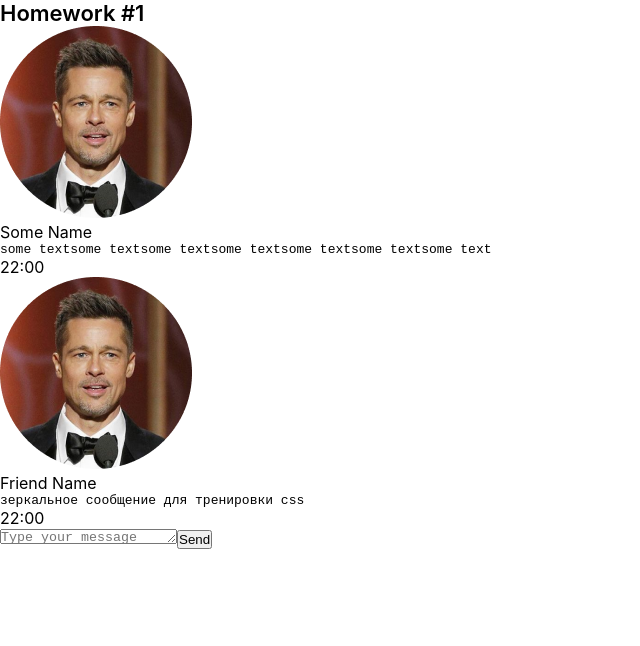
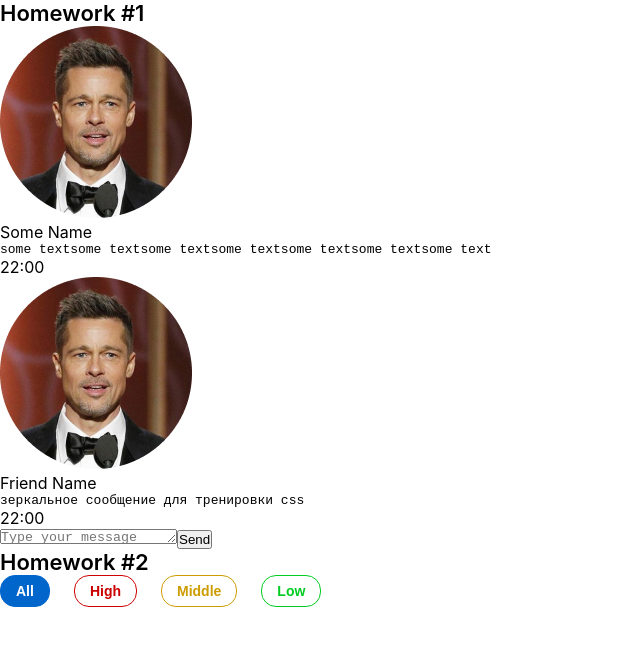
Before and after one commit to katePlyhauka/hws2-master, a React (Create React App) app: page / in a window 1280 px wide. Shown: the top 646 px of the page, without its empty margins (0-640 px from the left). Built offline with nearby package versions, Linux system fonts and the light colour scheme.

Commit message:
homework 2-2

```diff
--- a/package.json
+++ b/package.json
@@ -1,6 +1,6 @@
 {
   "name": "hws2",
-  "homepage": "http://IgnatZakalinsky.github.io/hws2",
+  "homepage": "https://katePlyhauka.github.io/hws2-master",
   "version": "0.1.0",
   "private": true,
   "dependencies": {
@@ -16,7 +16,7 @@
     "@types/react-dom": "18.0.6",
     "@types/uuid": "8.3.4",
     "axios": "0.27.2",
-    "gh-pages": "4.0.0",
+    "gh-pages": "^6.3.0",
     "react": "18.2.0",
     "react-dom": "18.2.0",
     "react-redux": "8.0.4",
--- a/src/s1-main/App.tsx
+++ b/src/s1-main/App.tsx
@@ -1,13 +1,14 @@
 import React from 'react'
 import s from './App.module.css'
 import HW1 from '../s2-homeworks/hw01/HW1'
+import HW2 from "../s2-homeworks/hw02/HW2";
 
 function App() {
     return (
         <div className={s.App}>
             <HW1/>
             {/*раскомментировать по ходу выполнения*/}
-            {/*<HW2/>*/}
+            <HW2/>
             {/*<HW3/>*/}
             {/*<HW4/>*/}
 
--- a/src/s2-homeworks/hw02/HW2.tsx
+++ b/src/s2-homeworks/hw02/HW2.tsx
@@ -3,30 +3,30 @@ import Affairs from './affairs/Affairs'
 import s2 from '../../s1-main/App.module.css'
 
 /*
-* 1 - описать типы AffairPriorityType, AffairType
-* 2 - указать нужный тип для defaultAffairs
-* 3 - дописать типы и логику функции filterAffairs и проверить её тестами
-* 4 - выполнить пункт 3 для функции deleteAffair
-* 5 - указать нужный тип в useState с affairs
+// * 1 - описать типы AffairPriorityType, AffairType
+// * 2 - указать нужный тип для defaultAffairs
+// * 3 - дописать типы и логику функции filterAffairs и проверить её тестами
+// * 4 - выполнить пункт 3 для функции deleteAffair
+// * 5 - указать нужный тип в useState с affairs
 * 6 - дописать тип и логику функции deleteAffairCallback
-* 7 - в файле Affairs.tsx дописать типизацию пропсов
-* 8 - в файле Affairs.tsx дописать логику функций setAll, setHigh, setMiddle, setLow
+// * 7 - в файле Affairs.tsx дописать типизацию пропсов
+// * 8 - в файле Affairs.tsx дописать логику функций setAll, setHigh, setMiddle, setLow
 * 9 - в файле Affair.tsx дописать типизацию пропсов
 * 10 - в файле Affair.tsx дописать функции deleteCallback и использовать
 * 11 - в файле Affair.tsx отобразить приходящие данные
 * */
 
 // types
-export type AffairPriorityType = any // need to fix any
+export type AffairPriorityType = 'low' | 'middle' | 'high' // need to fix any
 export type AffairType = {
-    _id: any // need to fix any
-    name: any // need to fix any
+    _id: number // need to fix any
+    name: string // need to fix any
     priority: AffairPriorityType
 }
 export type FilterType = 'all' | AffairPriorityType
 
 // constants
-const defaultAffairs: any = [ // need to fix any
+const defaultAffairs: Array<AffairType> = [ // need to fix any
     {_id: 1, name: 'React', priority: 'high'}, // студенты могут изменить содержимое name и количество элементов в массиве, ...priority не менять!
     {_id: 2, name: 'anime', priority: 'low'},
     {_id: 3, name: 'games', priority: 'low'},
@@ -35,23 +35,21 @@ const defaultAffairs: any = [ // need to fix any
 ]
 
 // pure helper functions
-export const filterAffairs = (affairs: any, filter: any): any => { // need to fix any
-
-
-    return affairs // need to fix
+export const filterAffairs = (affairs: Array<AffairType>, filter: FilterType): Array<AffairType> => { // need to fix any
+    return affairs.filter(a => a.priority === filter) // need to fix
 }
-export const deleteAffair = (affairs: any, _id: any): any => { // need to fix any
-
-    return affairs // need to fix
+export const deleteAffair = (affairs: Array<AffairType>, _id: number): Array<AffairType> => { // need to fix any
+    return affairs.filter(a=> a._id !== _id ) // need to fix
 }
 
 function HW2() {
-    const [affairs, setAffairs] = useState<any>(defaultAffairs) // need to fix any
+    const [affairs, setAffairs] = useState<AffairType[]>(defaultAffairs) // need to fix any
     const [filter, setFilter] = useState<FilterType>('all')
 
     const filteredAffairs = filterAffairs(affairs, filter)
-    const deleteAffairCallback = (_id: any) => { // need to fix any
-        // need to fix
+    const deleteAffairCallback = (_id: number) => { // need to fix any
+        const deleteAffairs=deleteAffair(affairs, _id)
+        setAffairs(deleteAffairs)// need to fix
     }
 
     return (
--- a/src/s2-homeworks/hw02/affairs/Affairs.tsx
+++ b/src/s2-homeworks/hw02/affairs/Affairs.tsx
@@ -4,24 +4,24 @@ import {AffairType, FilterType} from '../HW2'
 import s from './Affairs.module.css'
 
 type AffairsPropsType = {
-    data: any // need to fix any
-    setFilter: any
-    deleteAffairCallback: any
+    data: Array<AffairType> // need to fix any
+    setFilter: (filter: FilterType) => void
+    deleteAffairCallback: (id: number) => void
     filter: FilterType
 }
 
 function Affairs(props: AffairsPropsType) {
     const setAll = () => {
-        // need to fix
+        props.setFilter('all')// need to fix
     }
     const setHigh = () => {
-        // need to fix
+        props.setFilter('high')// need to fix
     }
     const setMiddle = () => {
-        // need to fix
+        props.setFilter('middle') // need to fix
     }
     const setLow = () => {
-        // need to fix
+        props.setFilter('low')// need to fix
     }
 
     const cnAll = s.button + ' ' + s.all + (props.filter === 'all' ? ' ' + s.active : '')
--- a/src/s2-homeworks/hw02/affairs/affair/Affair.tsx
+++ b/src/s2-homeworks/hw02/affairs/affair/Affair.tsx
@@ -1,17 +1,18 @@
 import React from 'react'
-import { AffairType } from '../../HW2'
+import {AffairType} from '../../HW2'
 import s from './Affair.module.css'
 import s2 from '../Affairs.module.css'
+import affairs from "../Affairs";
 
 type AffairPropsType = {
     // key не нужно типизировать
     affair: AffairType
-    deleteAffairCallback: any // need to fix any
+    deleteAffairCallback: (id: number) => void // need to fix any
 }
 
 function Affair(props: AffairPropsType) {
     const deleteCallback = () => {
-        // need to fix
+        props.deleteAffairCallback(props.affair._id)// need to fix
     }
 
     const nameClass = s.name + ' ' + s2[props.affair.priority]
@@ -25,7 +26,7 @@ function Affair(props: AffairPropsType) {
         >
             <div id={'hw2-name-' + props.affair._id} className={nameClass}>
                 {/*создаёт студент*/}
-
+                {props.affair.name}
                 {/**/}
             </div>
             <div id={'hw2-priority-' + props.affair._id} hidden>
@@ -36,7 +37,7 @@ function Affair(props: AffairPropsType) {
                 id={'hw2-button-delete-' + props.affair._id}
                 className={buttonClass}
                 // need to fix
-
+                onClick={deleteCallback}
             >
                 {/*текст кнопки могут изменить студенты*/}
                 X
```
Also changed, not shown: 1 other file (tests, documents, lock files or other folders).
